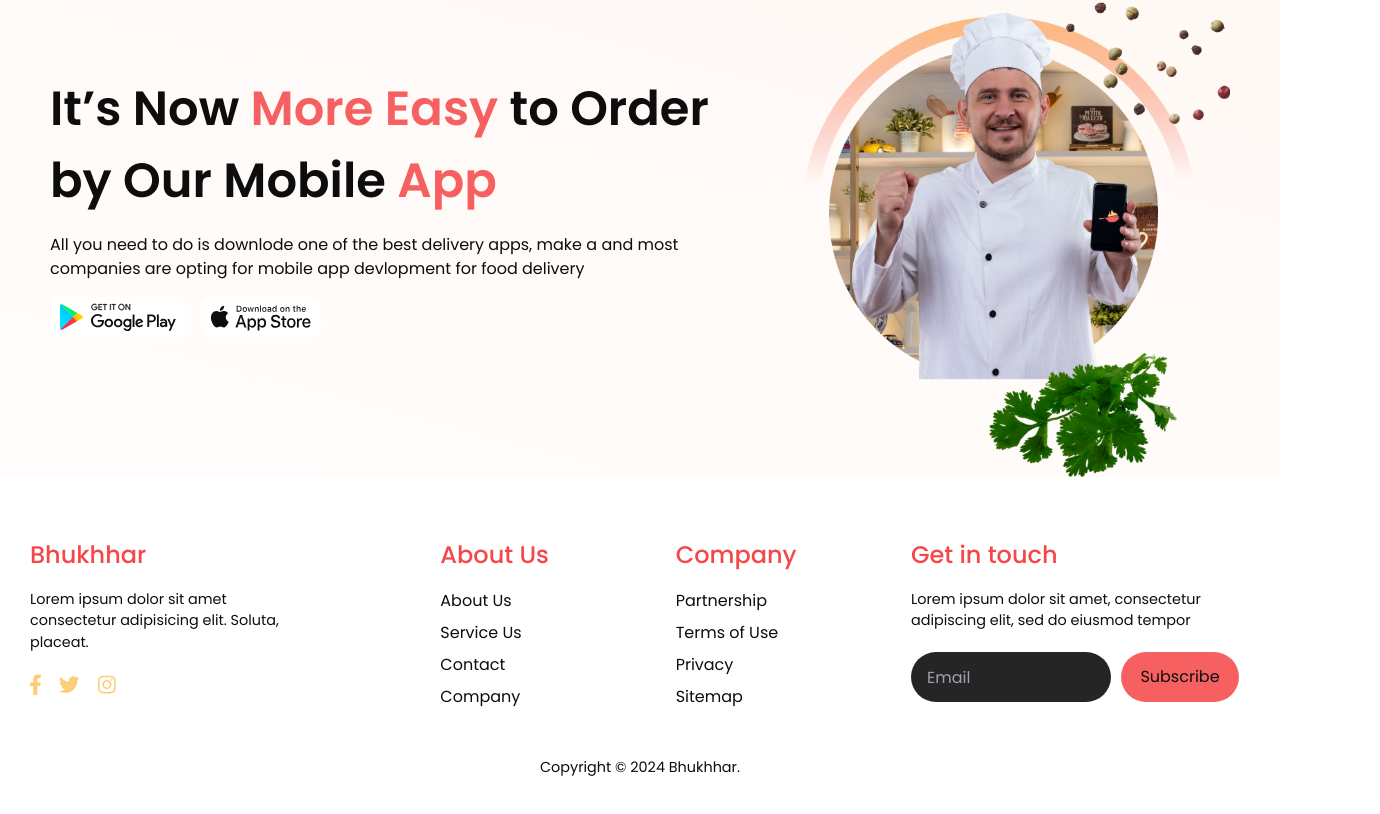
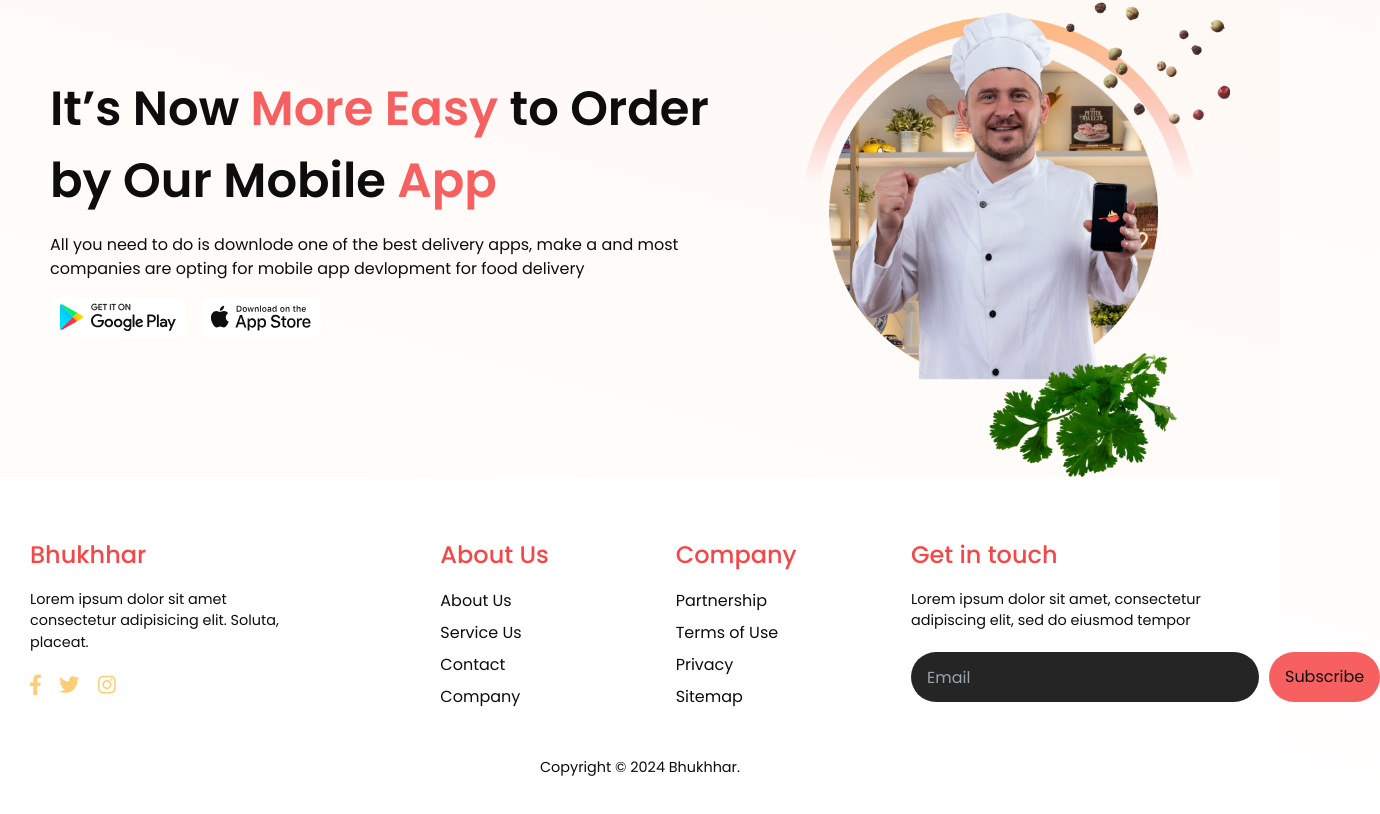
Before and after one commit to satish-kumar75/Namaste-React, a React (Vite) app: page / in a window 1280 px wide. Shown: the part 1757-2571 px from the top of the page, 1380 px wide, since content can reach past the window. Built offline with nearby package versions, Linux system fonts and the light colour scheme; a web font is replaced by a local one.

Commit message:
Updated the UI

```diff
--- a/src/components/Footer/Footer.scss
+++ b/src/components/Footer/Footer.scss
@@ -55,37 +55,33 @@
 
             .mail {
                 margin-top: 20px;
-                display: flex;
-                flex-wrap: wrap;
+                display: grid;
+                grid-template-columns: 2fr 1fr;
                 gap: 10px;
 
-                input[type="text"] {
+
+                input[type="text"],
+                button {
                     height: 50px;
-                    width: 118px;
-                    width: 200px;
                     background-color: #252525;
                     padding: 0.5rem 1rem;
                     margin-bottom: 0.5rem;
                     border: none;
                     outline: none;
                     border-radius: 100px;
+                    font-size: 1rem;
+                    cursor: pointer;
                 }
 
                 button {
-                    height: 50px;
-                    width: 118px;
-                    padding: 0.5rem 1rem;
                     background-color: var(--button-color);
-                    border: none;
-                    font-size: 1rem;
-                    border-radius: 100px;
-                    cursor: pointer;
 
                     &:hover {
                         background-color: var(--button-hover);
                     }
                 }
             }
+
         }
 
         >div:nth-child(1) {
--- a/src/layouts/Home.jsx
+++ b/src/layouts/Home.jsx
@@ -104,8 +104,16 @@ const H2ContainerContent = () => (
         most companies are opting for mobile app devlopment for food delivery
       </p>
       <div className="flex gap-x-4 mt-4">
-        <img src={assets.googlestore} alt="" />
-        <img src={assets.appstore} alt="" />
+        <img
+          className="cursor-pointer hover:scale-110 transition-all"
+          src={assets.googlestore}
+          alt=""
+        />
+        <img
+          className="cursor-pointer hover:scale-110 transition-all"
+          src={assets.appstore}
+          alt=""
+        />
       </div>
     </div>
     <img src={assets.hero3} alt="" />
--- a/src/styles/Body.scss
+++ b/src/styles/Body.scss
@@ -64,8 +64,10 @@
         text-decoration: none;
         color: var(--primary-text-color);
 
+
         .res-card {
-            border-radius: 4px;
+            background: linear-gradient(180deg, rgba(255, 255, 255, 0) -31.53%, #f5474750 303.75%);
+            border-radius: 20px;
             height: 325px;
             width: 270px;
             padding: 10px;
@@ -75,7 +77,7 @@
                 transform: scale(0.95);
                 cursor: pointer;
                 border-radius: 4px;
-                box-shadow: 3px 3px 20px #eaedf3;
+                box-shadow: 3px 3px 20px #f5474750;
             }
 
             .res-logo {
--- a/src/styles/Home.scss
+++ b/src/styles/Home.scss
@@ -275,6 +275,7 @@
     }
 
     .H-container {
+
         >img:nth-child(1) {
             width: clamp(240px, 70vw, 430px);
         }
@@ -327,9 +328,15 @@
         }
     }
 
+}
+
 @media screen and (max-width:767px) {
     .home-container {
         padding: 0 20px !important;
+    }
+
+    .hero-left {
+        margin-top: 50px;
     }
 
     .hero-left h1 img {
@@ -337,7 +344,8 @@
     }
 
     .hero-right {
-            margin: 30px auto !important;
+        order: -1;
+        margin: 0 auto !important;
     }
 
     .H-container {
@@ -347,7 +355,14 @@
     }
 
     .slider {
-            top: 50%;
+        width: 5%;
+        top: 40%;
+    }
+
+    .H2-container {
+        >img {
+            order: -1;
+            margin: 0 auto;
         }
     }
 }
```
Also changed, not shown: src/assets/yellowstar.svg. Lines whose indentation alone changed are shown as unchanged.
